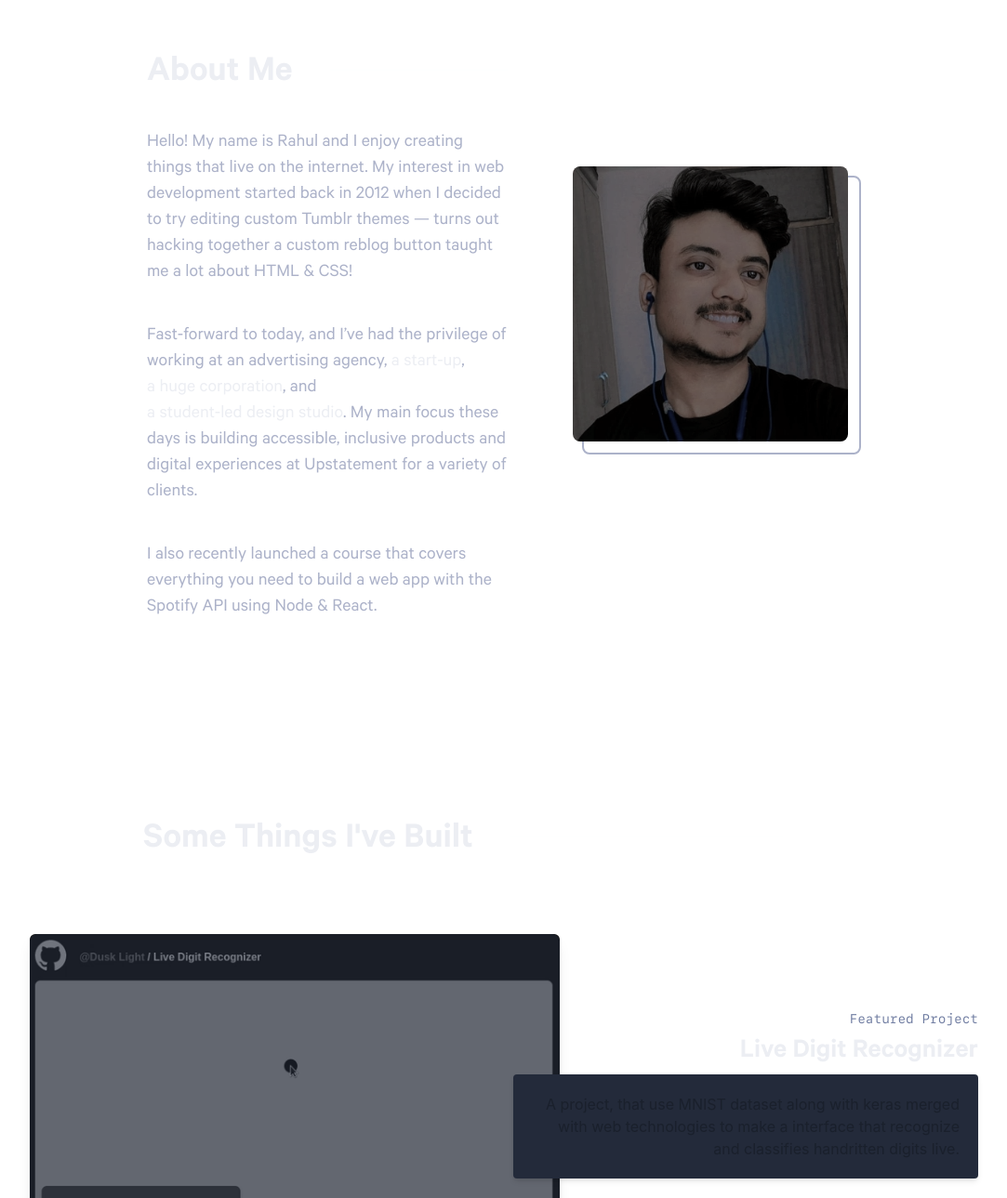
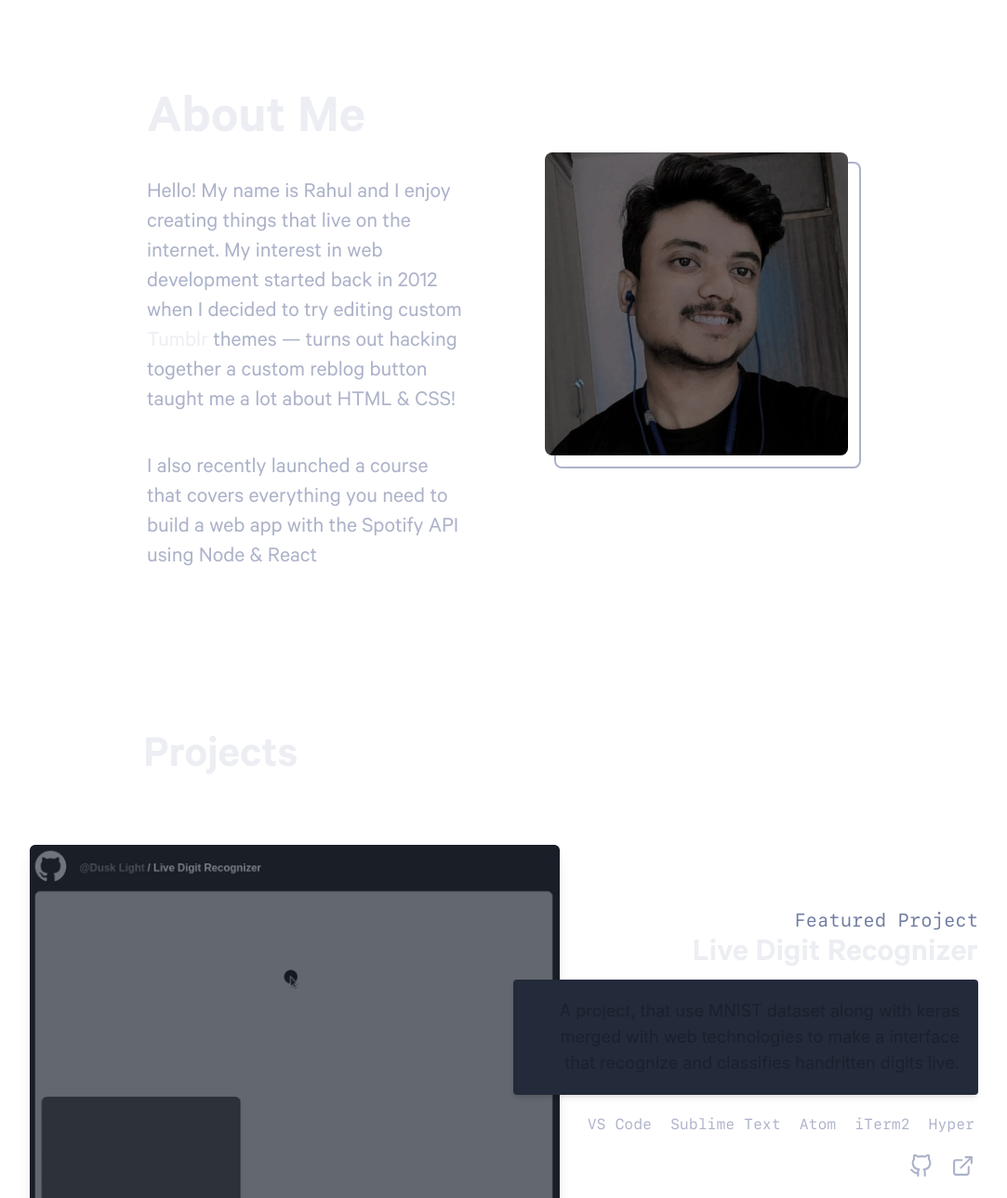
Before and after one commit to dusklight00/dusky.dev, a React (Vite) app: page / in a window 1280 px wide. Shown: the part 1021-2310 px from the top of the page at 93% size, without its empty margins (98-1181 px from the left). Built offline with nearby package versions, Linux system fonts and the light colour scheme.

Commit message:
improvements done by sudarshani ma'am in about me section

```diff
--- a/src/components/AboutMe.jsx
+++ b/src/components/AboutMe.jsx
@@ -6,7 +6,7 @@ import { motion } from "framer-motion";
 function AboutMe() {
   return (
     <motion.div
-      className="flex items-center gap-20 mx-64 h-screen"
+      className="flex items-center gap-24 mx-64 h-screen"
       initial={{ opacity: 0 }}
       animate={{ opacity: 1 }}
       transition={{ duration: 1, ease: "easeInOut", delay: 4 }}
@@ -14,31 +14,31 @@ function AboutMe() {
       <div className="flex-1 flex flex-col">
         <div className="flex items-center gap-10 mt-10">
           {/* <div className="font-mono text-grey-color text-xl">01.</div> */}
-          <div className="font-sans text-white-color h-[50px] text-[40px] font-black flex-2">
+          <div className="font-sans text-white-color h-[50px] text-6xl font-black flex-2">
             About Me
           </div>
           <div className="h-0 flex-1 border border-white-color opacity-5"></div>
         </div>
         <div className="flex gap-10 w-full">
-          <div className="font-sans text-white-dark-color text-xl">
+          <div className="font-sans text-white-dark-color text-2xl">
             <p className="mt-10">
               Hello! My name is Rahul and I enjoy creating things that live on
               the internet. My interest in web development started back in 2012
-              when I decided to try editing custom Tumblr themes — turns out
-              hacking together a custom reblog button taught me a lot about HTML
-              & CSS!
+              when I decided to try editing custom <Link>Tumblr</Link> themes —
+              turns out hacking together a custom reblog button taught me a lot
+              about HTML & CSS!
             </p>
-            <p className="mt-10">
+            {/* <p className="mt-10 text-2xl">
               Fast-forward to today, and I’ve had the privilege of working at an
               advertising agency, <Link>a start-up</Link>,{" "}
               <Link>a huge corporation</Link>, and{" "}
               <Link>a student-led design studio</Link>. My main focus these days
               is building accessible, inclusive products and digital experiences
               at Upstatement for a variety of clients.
-            </p>
-            <p className="mt-10">
+            </p> */}
+            <p className="mt-10 text-2xl">
               I also recently launched a course that covers everything you need
-              to build a web app with the Spotify API using Node & React.
+              to build a web app with the Spotify API using Node & React
             </p>
             {/* <p className="mt-10">
           Here are a few technologies I’ve been working with recently:
--- a/src/components/Avatar.jsx
+++ b/src/components/Avatar.jsx
@@ -14,7 +14,7 @@ function Avatar() {
   return (
     <div>
       <motion.div
-        className="relative w-[300px] h-[300px] rounded-lg border-2 border-white-dark-color"
+        className="relative w-[330px] h-[330px] rounded-lg border-2 border-white-dark-color"
         whileHover="hover"
         variants={parentVariants}
       >
--- a/src/components/Hero.jsx
+++ b/src/components/Hero.jsx
@@ -55,7 +55,7 @@ function Hero() {
       animate="show"
     >
       <div className="h-screen">
-        <motion.h1 variants={hi} className="font-mono text-grey-color text-2xl">
+        <motion.h1 variants={hi} className="font-mono text-grey-color text-3xl">
           Hello, I'm
         </motion.h1>
         <motion.h2
--- a/src/components/Link.jsx
+++ b/src/components/Link.jsx
@@ -28,7 +28,7 @@ function Link({ children }) {
 
   return (
     <motion.span
-      className="font-sans text-white-color text-xl relative group whitespace-nowrap"
+      className="font-sans text-white-color text-2xl relative group whitespace-nowrap"
       whileHover="hover"
     >
       {children}
--- a/src/components/ProjectItem.jsx
+++ b/src/components/ProjectItem.jsx
@@ -16,37 +16,37 @@ function ProjectItem({ alignment = "left" }) {
             alignment == "left" ? "z-10" : "z-10 flex flex-col items-end"
           }
         >
-          <div className="font-mono text-grey-color text-sm z-30">
+          <div className="font-mono text-grey-color text-xl z-30">
             Featured Project
           </div>
-          <div className="font-sans text-white-color h-[50px] text-[30px] font-black flex-2 pt-1">
+          <div className="font-sans text-white-color h-[50px] text-4xl font-black flex-2 pt-1">
             Live Digit Recognizer
           </div>
           <div
             className={
               alignment == "left"
-                ? "p-5 bg-background-light-dark-color w-[500px] rounded shadow-md hover:shadow-xl transition-shadow duration-500"
-                : "p-5 bg-background-light-dark-color w-[500px] rounded shadow-md hover:shadow-xl transition-shadow duration-500 text-right"
+                ? "p-5 bg-background-light-dark-color w-[500px] rounded shadow-md hover:shadow-xl transition-shadow duration-500 text-lg"
+                : "p-5 bg-background-light-dark-color w-[500px] rounded shadow-md hover:shadow-xl transition-shadow duration-500 text-right text-lg"
             }
           >
             A project, that use MNIST dataset along with keras merged with web
             technologies to make a interface that recognize and classifies
             handritten digits live.
           </div>
-          <div className="flex font-mono gap-5 py-5 px-1 text-sm text-white-dark-color">
+          <div className="flex font-mono gap-5 py-5 px-1 text-base text-white-dark-color">
             <span>VS Code</span>
             <span>Sublime Text</span>
             <span>Atom</span>
             <span>iTerm2</span>
             <span>Hyper</span>
           </div>
-          <div className="flex justify-between w-16 px-1 text-white-dark-color ">
+          <div className="flex px-1 gap-5 text-white-dark-color ">
             <svg
               xmlns="http://www.w3.org/2000/svg"
               role="img"
               viewBox="0 0 24 24"
               fill="none"
-              height="20px"
+              height="25px"
               stroke="currentColor"
               strokeWidth="2"
               strokeLinecap="round"
@@ -60,7 +60,7 @@ function ProjectItem({ alignment = "left" }) {
               xmlns="http://www.w3.org/2000/svg"
               role="img"
               viewBox="0 0 24 24"
-              height="20px"
+              height="25px"
               fill="none"
               stroke="currentColor"
               strokeWidth="2"
--- a/src/components/ProjectSection.jsx
+++ b/src/components/ProjectSection.jsx
@@ -4,10 +4,10 @@ import ProjectItem from "./ProjectItem";
 function ProjectSection() {
   return (
     <div>
-      <div className="flex items-center gap-10 mt-10 ml-60 w-[700px] my-20 pt-24">
+      <div className="flex items-center gap-10 mt-10 ml-60 w-[700px] my-20">
         {/* <div className="font-mono text-grey-color text-xl">02.</div> */}
-        <div className="font-sans text-white-color h-[50px] text-[40px] font-black flex-2 pl-3">
-          Some Things I've Built
+        <div className="font-sans text-white-color h-[50px] text-[50px] font-black flex-2 pl-3">
+          Projects
         </div>
         <div className="h-0 flex-1 border border-white-color opacity-5"></div>
       </div>
```
Also changed, not shown: src/assets/profile-picture-professional.png (added).
